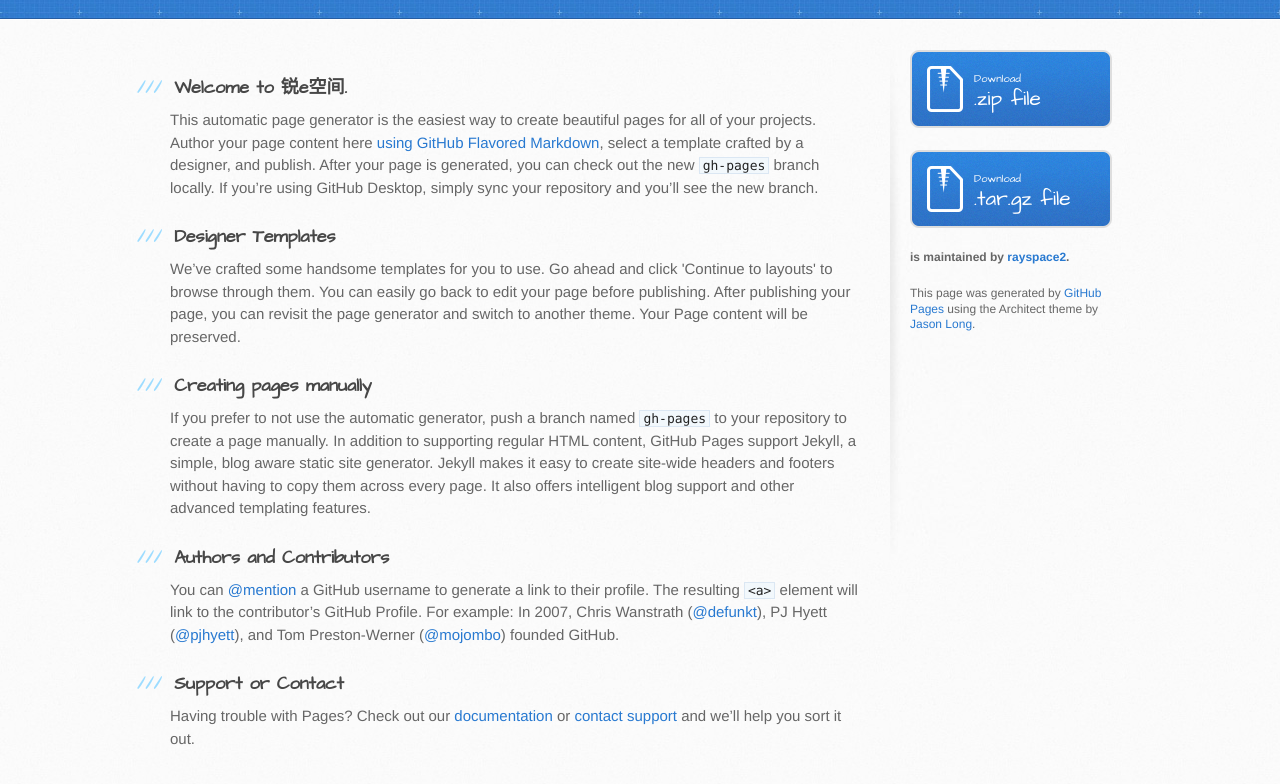
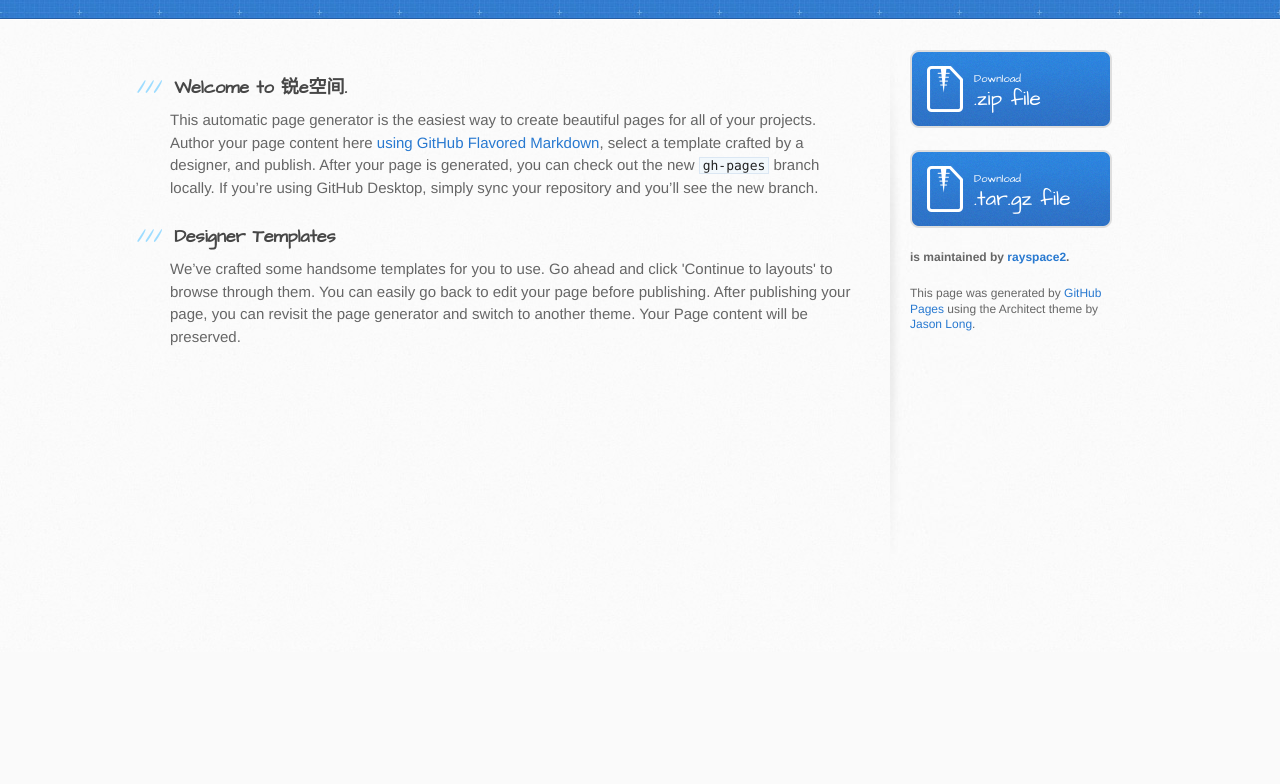
Before and after one commit to rayspace2/rayspace, a plain HTML site: page index.html in a window 1280 px wide. Shown: the part 148-932 px from the top of the page. After the commit the page ends 800 px from the top, so only its background shows below. Drawn offline with Linux system fonts and the light colour scheme.

Commit message:
修改主页

```diff
--- a/index.html
+++ b/index.html
@@ -37,21 +37,6 @@
 <a id="designer-templates" class="anchor" href="#designer-templates" aria-hidden="true"><span aria-hidden="true" class="octicon octicon-link"></span></a>Designer Templates</h3>
 
 <p>We’ve crafted some handsome templates for you to use. Go ahead and click 'Continue to layouts' to browse through them. You can easily go back to edit your page before publishing. After publishing your page, you can revisit the page generator and switch to another theme. Your Page content will be preserved.</p>
-
-<h3>
-<a id="creating-pages-manually" class="anchor" href="#creating-pages-manually" aria-hidden="true"><span aria-hidden="true" class="octicon octicon-link"></span></a>Creating pages manually</h3>
-
-<p>If you prefer to not use the automatic generator, push a branch named <code>gh-pages</code> to your repository to create a page manually. In addition to supporting regular HTML content, GitHub Pages support Jekyll, a simple, blog aware static site generator. Jekyll makes it easy to create site-wide headers and footers without having to copy them across every page. It also offers intelligent blog support and other advanced templating features.</p>
-
-<h3>
-<a id="authors-and-contributors" class="anchor" href="#authors-and-contributors" aria-hidden="true"><span aria-hidden="true" class="octicon octicon-link"></span></a>Authors and Contributors</h3>
-
-<p>You can <a href="https://help.github.com/articles/basic-writing-and-formatting-syntax/#mentioning-users-and-teams" class="user-mention">@mention</a> a GitHub username to generate a link to their profile. The resulting <code>&lt;a&gt;</code> element will link to the contributor’s GitHub Profile. For example: In 2007, Chris Wanstrath (<a href="https://github.com/defunkt" class="user-mention">@defunkt</a>), PJ Hyett (<a href="https://github.com/pjhyett" class="user-mention">@pjhyett</a>), and Tom Preston-Werner (<a href="https://github.com/mojombo" class="user-mention">@mojombo</a>) founded GitHub.</p>
-
-<h3>
-<a id="support-or-contact" class="anchor" href="#support-or-contact" aria-hidden="true"><span aria-hidden="true" class="octicon octicon-link"></span></a>Support or Contact</h3>
-
-<p>Having trouble with Pages? Check out our <a href="https://help.github.com/pages">documentation</a> or <a href="https://github.com/contact">contact support</a> and we’ll help you sort it out.</p>
         </section>
 
         <aside id="sidebar">
```
